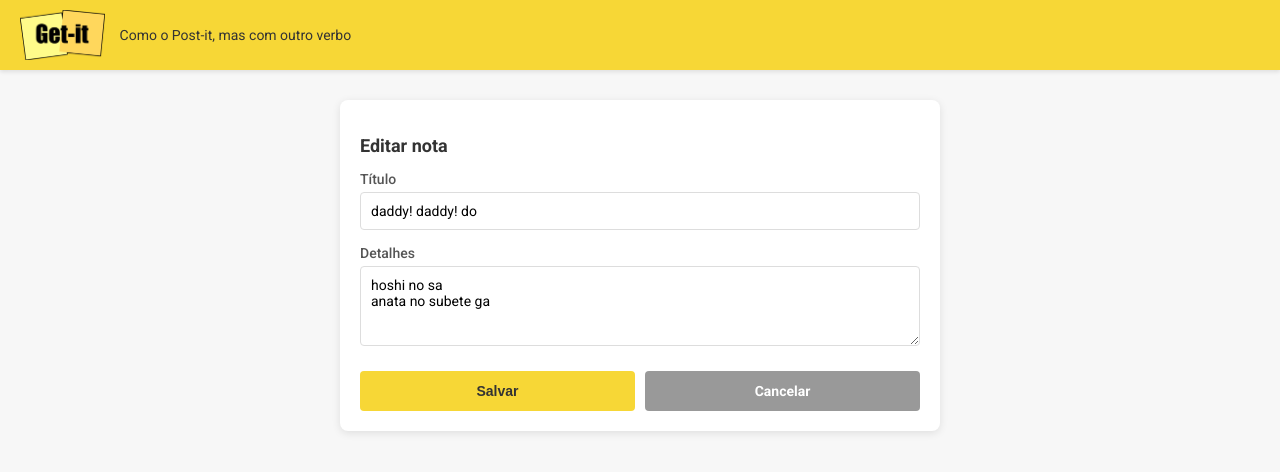
After one commit to carlosdecarli/projeto1, a Flask app: page /update/3 in a window 1280 px wide. The commit adds this page. Shown: the top 472 px of the page. Run offline with Flask 3, Linux system fonts and the light colour scheme; data comes from the database, SQL or seed files in the repository; both versions use the stored data as it was after the commit.

Commit message:
mais funcionalidades

```diff
--- a/app.py
+++ b/app.py
@@ -1,5 +1,6 @@
 from flask import Flask, render_template_string, request, redirect
 import views
+from utils import delete_note, get_note_by_id, update_note
 
 
 app = Flask(__name__)
@@ -19,5 +20,26 @@ def submit_form():
     views.submit(titulo, detalhes)
     return redirect('/')
 
+@app.route('/delete/<int:note_id>')
+def delete(note_id):
+    delete_note(note_id)
+    return redirect('/')
+
+@app.route('/update/<int:note_id>')
+def edit(note_id):
+    note = get_note_by_id(note_id)
+    if note:
+        return render_template_string(views.edit(note))
+    return redirect('/')
+
+@app.route('/update', methods=['POST'])
+def update():
+    note_id = request.form.get('id')
+    titulo = request.form.get('titulo')
+    detalhes = request.form.get('detalhes')
+
+    update_note(note_id, titulo, detalhes)
+    return redirect('/')
+
 if __name__ == '__main__':
     app.run(debug=True)
--- a/static/css/getit.css
+++ b/static/css/getit.css
@@ -135,12 +135,92 @@ li:hover {
   box-shadow: 4px 4px 12px rgba(0, 0, 0, 0.2);
 }
 
+.delete-button {
+  position: absolute;
+  top: 8px;
+  right: 8px;
+  width: 24px;
+  height: 24px;
+  background-color: #ff6b6b;
+  color: white;
+  text-decoration: none;
+  border-radius: 50%;
+  display: flex;
+  align-items: center;
+  justify-content: center;
+  font-size: 14px;
+  font-weight: bold;
+  cursor: pointer;
+  transition: background-color 0.2s, transform 0.2s;
+}
+
+.delete-button:hover {
+  background-color: #ff5252;
+  transform: scale(1.1);
+}
+
+.edit-button {
+  position: absolute;
+  top: 8px;
+  right: 40px;
+  width: 24px;
+  height: 24px;
+  background-color: #4a90e2;
+  color: white;
+  text-decoration: none;
+  border-radius: 50%;
+  display: flex;
+  align-items: center;
+  justify-content: center;
+  font-size: 16px;
+  font-weight: bold;
+  cursor: pointer;
+  transition: background-color 0.2s, transform 0.2s;
+}
+
+.edit-button:hover {
+  background-color: #357abd;
+  transform: scale(1.1);
+}
+
+.button-group {
+  display: flex;
+  gap: 10px;
+  margin-top: 10px;
+}
+
+.cancel-button {
+  background-color: #999;
+  color: white;
+  padding: 12px 20px;
+  border: none;
+  border-radius: 4px;
+  font-size: 14px;
+  font-weight: bold;
+  cursor: pointer;
+  text-decoration: none;
+  display: inline-block;
+  text-align: center;
+  transition: background-color 0.3s;
+  flex: 1;
+}
+
+.cancel-button:hover {
+  background-color: #777;
+}
+
+button[type="submit"],
+input[type="submit"] {
+  flex: 1;
+}
+
 li h3 {
   font-size: 16px;
   font-weight: bold;
   margin: 0 0 10px 0;
   color: #333;
   word-wrap: break-word;
+  padding-right: 30px;
 }
 
 li p {
--- a/static/templates/components/note.html
+++ b/static/templates/components/note.html
@@ -1,4 +1,6 @@
-<li>
+    <li>
+    <a href="/delete/{id}" class="delete-button" name="delete_button">X</a>
+    <a href="/update/{id}" class="edit-button" name="edit_button">✎</a>
     <h3>{title}</h3>
     <p>{details}</p>
   </li>
--- /dev/null
+++ b/static/templates/edit.html
@@ -0,0 +1,36 @@
+<!DOCTYPE html>
+<html>
+<head>
+  <meta charset="UTF-8">
+  <meta name="viewport" content="width=device-width, initial-scale=1.0">
+  <title>Editar Nota - Get-it</title>
+  <link rel="stylesheet" href="{{{{ url_for('static', filename='css/getit.css') }}}}">
+  <link href="https://fonts.googleapis.com/css2?family=Roboto:wght@400;500;700&display=swap" rel="stylesheet">
+</head>
+<body>
+  <div class="appbar">
+    <img class="logo" src="{{{{ url_for('static', filename='img/logo-getit.png') }}}}" alt="Get-it Logo">
+    <p class="subtitle">Como o Post-it, mas com outro verbo</p>
+  </div>
+
+  <div class="form-card">
+    <h2 class="form-card-title">Editar nota</h2>
+    <form action="/update" method="POST">
+      <input type="hidden" name="id" value="{note_id}" />
+
+      <label for="titulo">Título</label>
+      <input id="titulo" type="text" name="titulo" value="{titulo}" />
+
+      <label for="detalhes">Detalhes</label>
+      <textarea id="detalhes" name="detalhes">{detalhes}</textarea>
+
+      <div class="button-group">
+        <input type="submit" value="Salvar" />
+        <a href="/" class="cancel-button">Cancelar</a>
+      </div>
+    </form>
+  </div>
+
+  <script src="{{{{ url_for('static', filename='js/getit.js') }}}}"></script>
+</body>
+</html>
--- a/utils.py
+++ b/utils.py
@@ -3,7 +3,7 @@ import sqlite3
 
 def get_db_connection():
     conn = sqlite3.connect('banco.db')
-    conn.row_factory = sqlite3.Row
+    conn.row_factory = sqlite3.Row  # Permite acessar colunas por nome
     return conn
 
 def init_db():
@@ -20,7 +20,7 @@ def init_db():
     conn.close()
 
 def load_data(filename=None):
-    init_db()
+    init_db()  # Garante que o banco existe
     conn = get_db_connection()
     cursor = conn.cursor()
     cursor.execute('SELECT id, title, content FROM note ORDER BY id')
@@ -51,3 +51,35 @@ def add_note(titulo, detalhes):
     )
     conn.commit()
     conn.close()
+
+def delete_note(note_id):
+    conn = get_db_connection()
+    cursor = conn.cursor()
+    cursor.execute('DELETE FROM note WHERE id = ?', (note_id,))
+    conn.commit()
+    conn.close()
+
+def get_note_by_id(note_id):
+    conn = get_db_connection()
+    cursor = conn.cursor()
+    cursor.execute('SELECT id, title, content FROM note WHERE id = ?', (note_id,))
+    row = cursor.fetchone()
+    conn.close()
+
+    if row:
+        return {
+            'id': row['id'],
+            'titulo': row['title'],
+            'detalhes': row['content']
+        }
+    return None
+
+def update_note(note_id, titulo, detalhes):
+    conn = get_db_connection()
+    cursor = conn.cursor()
+    cursor.execute(
+        'UPDATE note SET title = ?, content = ? WHERE id = ?',
+        (titulo, detalhes, note_id)
+    )
+    conn.commit()
+    conn.close()
--- a/views.py
+++ b/views.py
@@ -3,7 +3,7 @@ from utils import load_data, load_template, add_note
 def index():
     note_template = load_template('components/note.html')
     notes_li = [
-        note_template.format(title=dados['titulo'], details=dados['detalhes'])
+        note_template.format(id=dados['id'], title=dados['titulo'], details=dados['detalhes'])
         for dados in load_data()
     ]
     notes = '\n'.join(notes_li)
@@ -12,3 +12,11 @@ def index():
 
 def submit(titulo, detalhes):
     add_note(titulo, detalhes)
+
+def edit(note):
+    template = load_template('edit.html')
+    return template.format(
+        note_id=note['id'],
+        titulo=note['titulo'],
+        detalhes=note['detalhes']
+    )
```
Also changed, not shown: banco.db.
